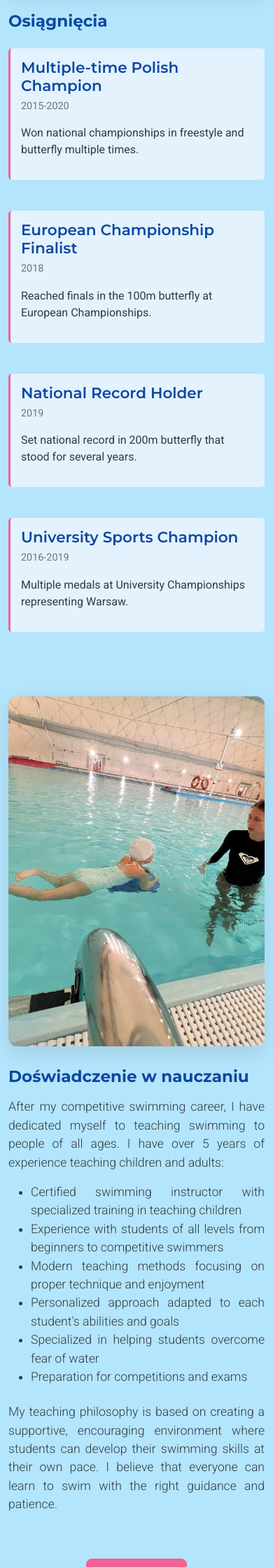
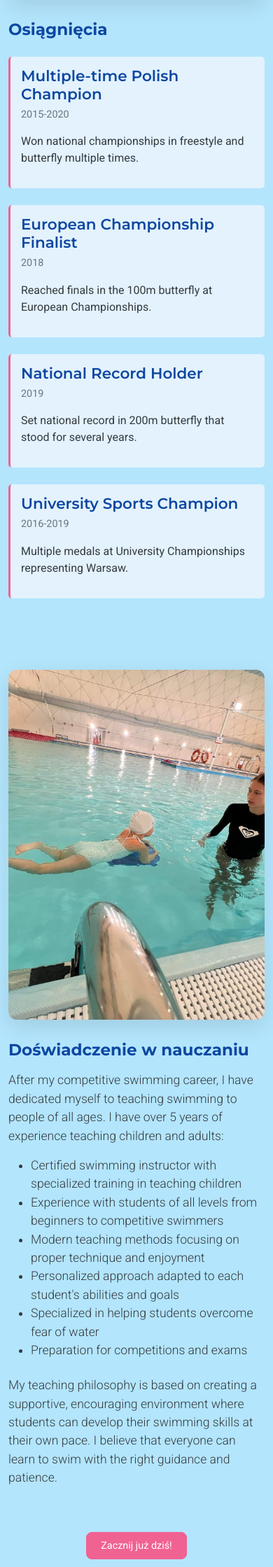
Before and after one commit to LukodeSoftware/ESSA-website, a Flask app: page /about in a window 390 px wide. Shown: the part 2814-5053 px from the top of the page at 70% size. Run offline with Flask 3, Linux system fonts and the light colour scheme; some libraries are stand-ins or nearby versions.

Commit message:
feat: adjust responsiveness of About me page

```diff
--- a/static/css/style.css
+++ b/static/css/style.css
@@ -573,6 +573,7 @@ a:hover {
   box-shadow: 0 10px 30px rgba(0, 0, 0, 0.1);
   width: 100%;
   height: 500px; /* div height */
+  margin: 30px 0;
 }
 
 .about-img img {
@@ -587,12 +588,10 @@ a:hover {
 }
 
 .lead {
-  text-align: justify;
   font-size: 1.1rem;
 }
 
 .achievement-item {
-  margin-bottom: 20px;
   padding: 15px;
   background-color: var(--light-blue);
   border-left: 3px solid var(--highlight-color);
@@ -887,6 +886,10 @@ a:hover {
   .footer-logo {
     font-size: 16px;
   }
+
+  .about-img-shift img {
+  object-position: center;
+}
 }
 
 @media (max-width: 991.98px) {
@@ -901,6 +904,9 @@ a:hover {
   .offer-item, .location-card {
     margin-bottom: 30px;
   }
+  .about-img-shift img {
+  object-position: center calc(50% - 70px); /* środek + 50px w dół */
+}
 }
 
 @media (max-width: 767.98px) {
@@ -954,6 +960,9 @@ a:hover {
   .footer-links {
     margin-top: 30px;
   }
+  .about-img-shift img {
+  object-position: center;
+}
 }
 
 /* Animations */
--- a/templates/about.html
+++ b/templates/about.html
@@ -26,7 +26,7 @@
         </div>
 
         <!-- Pierwszy blok: zdjęcie po lewej, opis po prawej -->
-        <div class="row align-items-center mb-5">
+        <div class="row align-items-center">
             <div class="col-lg-6">
                 <div class="about-img about-img-shift animate__animated animate__fadeInLeft">
                     <img src="{{ url_for('static', filename='images/Emilia-z-medalami.jpg') }}" alt="Emilia - Swimming Champion" class="img-fluid rounded">
```
